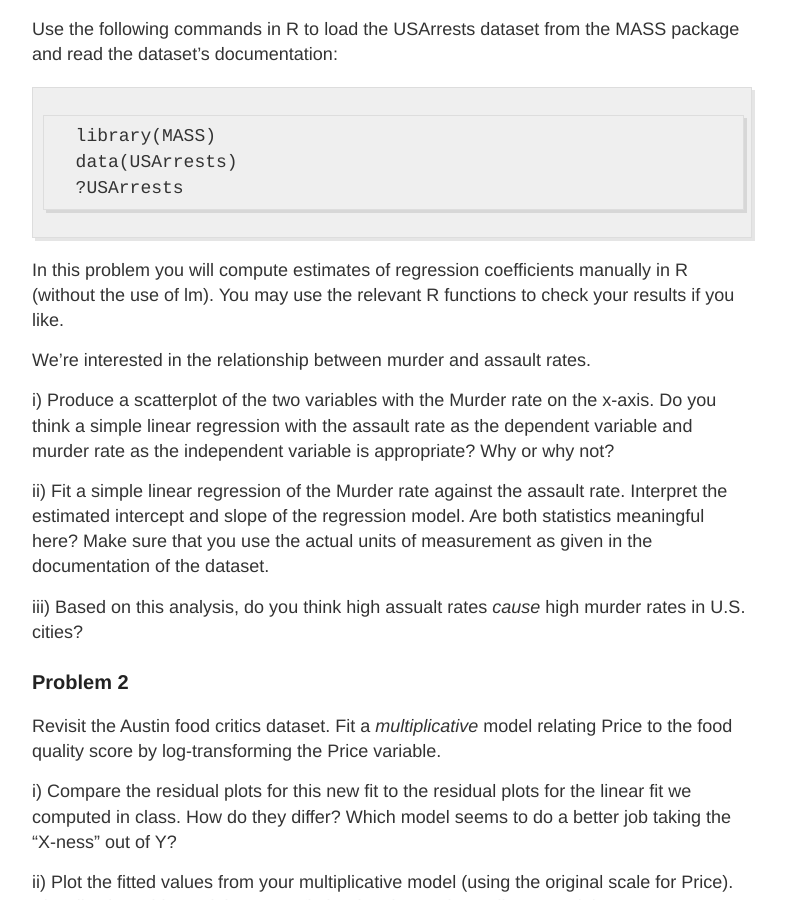
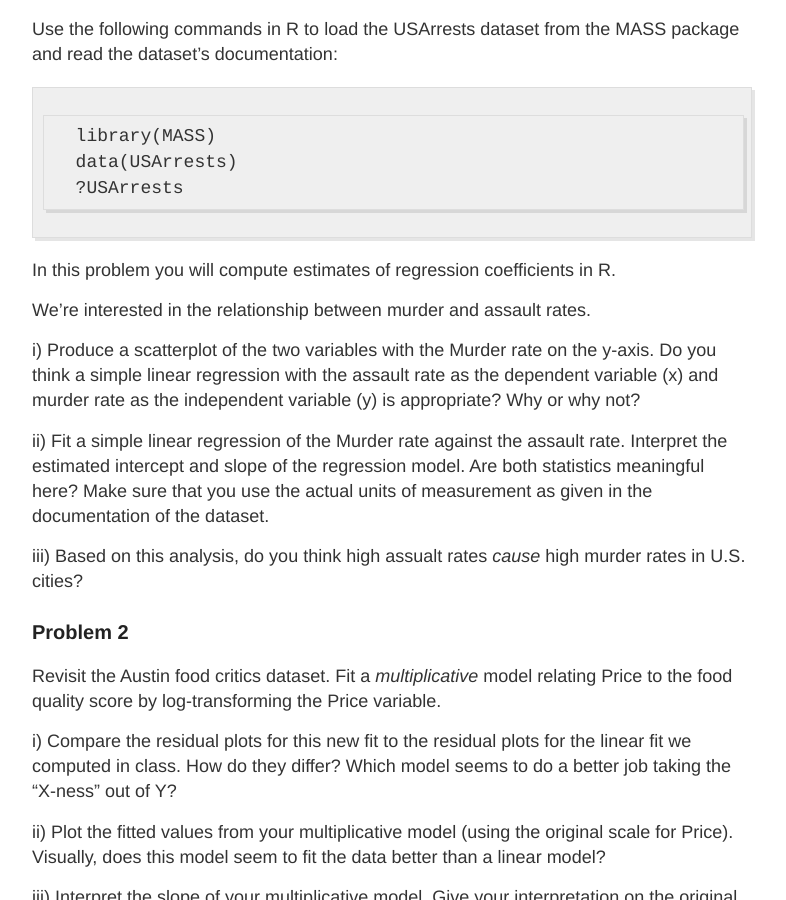
Before and after one commit to jaredsmurray/sta371h, a Jekyll site: the page built from docs/_posts/2021-03-01-Week-07.md, in a window 1280 px wide and 900 px high, scrolled down 1303 px. Shown: the whole window, without its empty margins (248-1034 px from the left). Built offline with Jekyll 4.4.1, drawn with Linux system fonts in a browser that asks for light colours; formulas are drawn with MathJax 3.

Commit message:
Update 2021-03-01-Week-07.md

````diff
--- a/docs/_posts/2021-03-01-Week-07.md
+++ b/docs/_posts/2021-03-01-Week-07.md
@@ -48,11 +48,11 @@ Use the following commands in R to load the USArrests dataset from the MASS pack
   ?USArrests
 ```
 
-In this problem you will compute estimates of regression coefficients manually in R (without the use of lm). You may use the relevant R functions to check your results if you like.
+In this problem you will compute estimates of regression coefficients in R.
 
 We’re interested in the relationship between murder and assault rates.
 
-i) Produce a scatterplot of the two variables with the Murder rate on the x-axis. Do you think a simple linear regression with the assault rate as the dependent variable and murder rate as the independent variable is appropriate? Why or why not?
+i) Produce a scatterplot of the two variables with the Murder rate on the y-axis. Do you think a simple linear regression with the assault rate as the dependent variable (x) and murder rate as the independent variable (y) is appropriate? Why or why not?
 
 ii) Fit a simple linear regression of the Murder rate against the assault rate. Interpret the estimated intercept and slope of the regression model. Are both statistics meaningful here? Make sure that you use the actual units of measurement as given in the documentation of the dataset.
 
````
